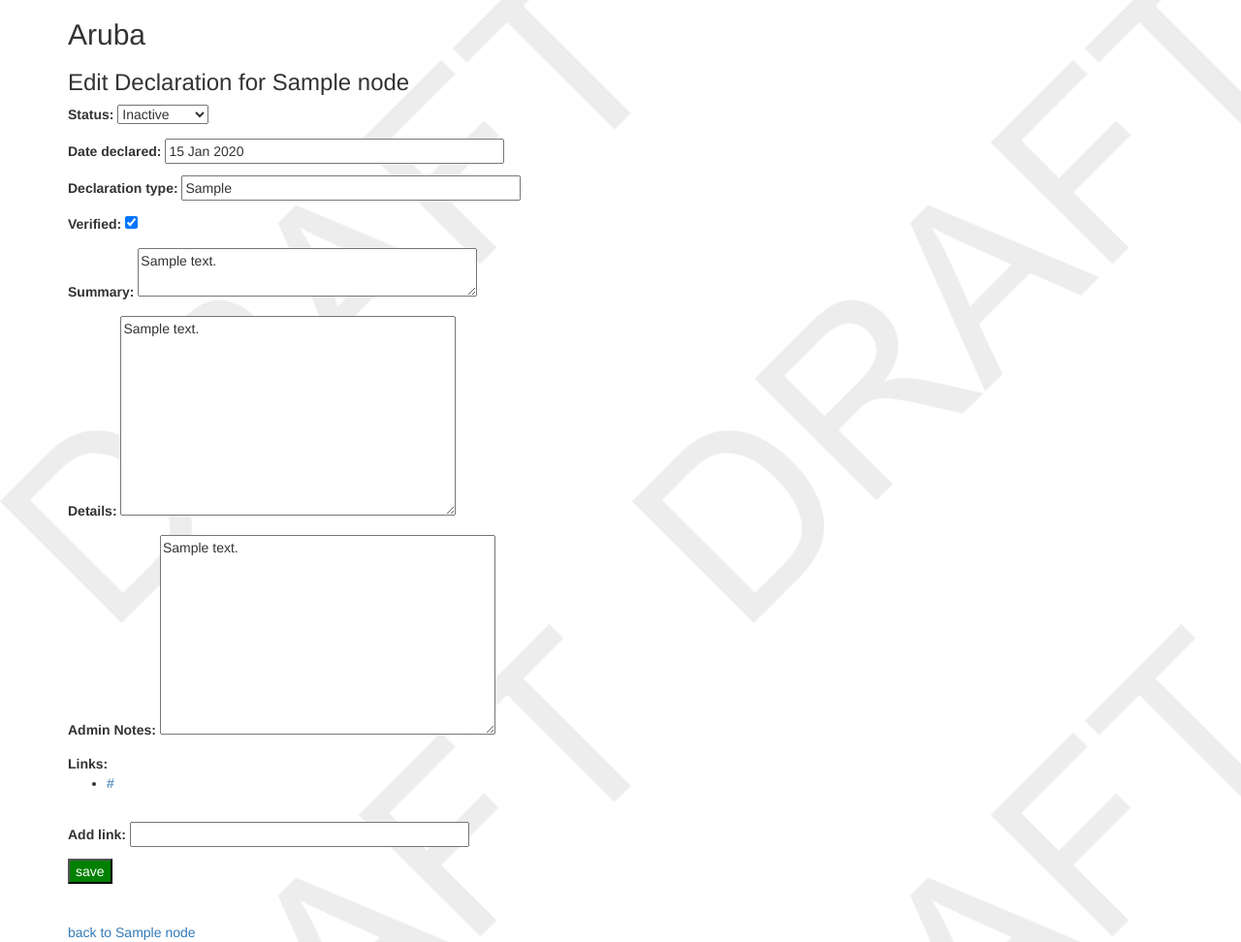
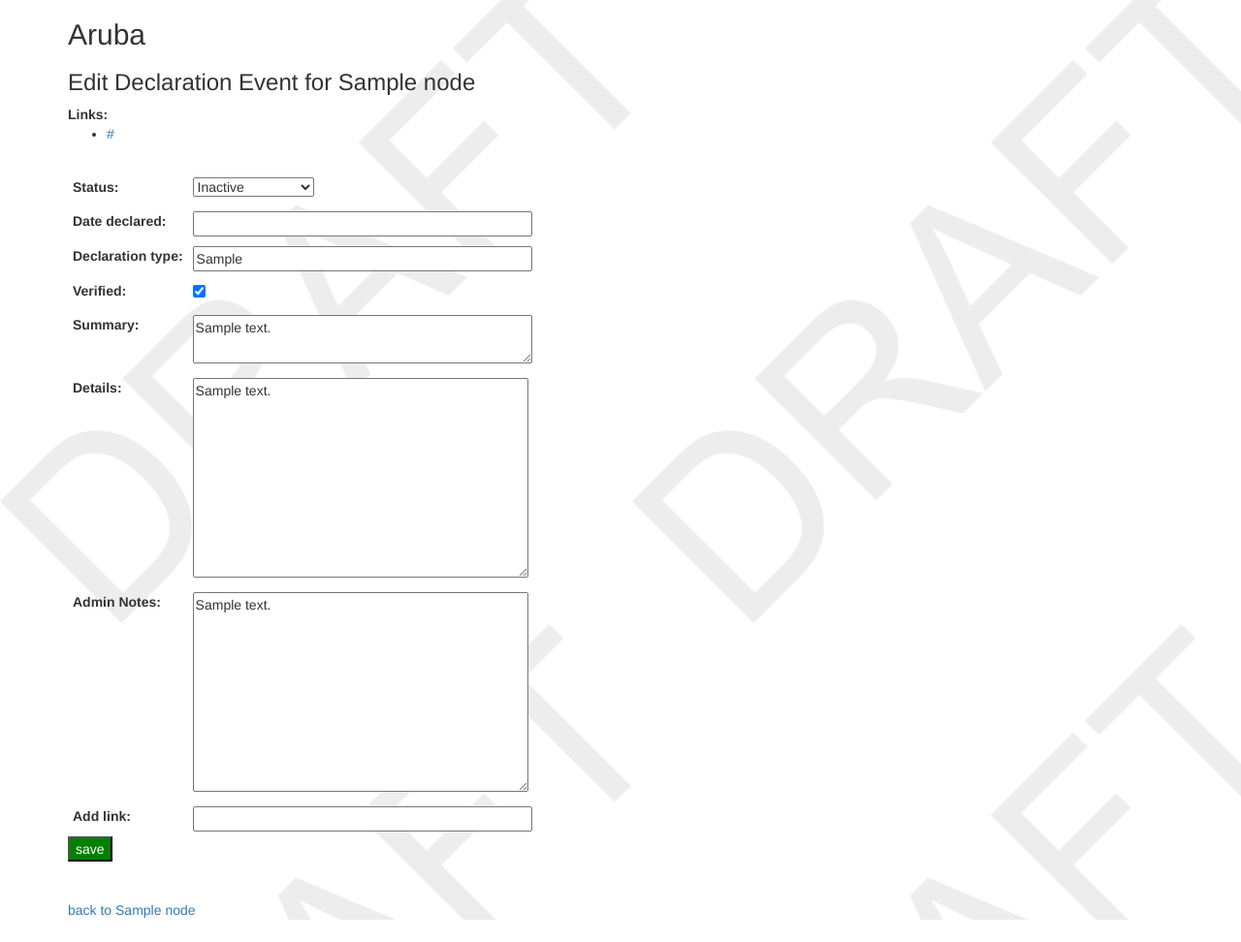
Before and after one commit to xpatiate/climate-emergency-declarations, a Django app: page /cegov/declaration/edit/1/ in a window 1280 px wide. Shown: the part 51-1023 px from the top of the page at 97% size. After the commit the page ends 1000 px from the top, so only its background shows below. Run offline with Django 3.2, Linux system fonts and the light colour scheme; data comes from the database, SQL or seed files in the repository; tables that the repository leaves empty hold one stand-in row (values such as "Sample post"); parts of the project's set-up code (start-up, migrations or seed data) failed here and were passed over; some libraries are stand-ins or nearby versions.

Commit message:
Add new declaration status values, rename date_declared to be more generic; tidy up form appearance

```diff
--- a/govtrack/models.py
+++ b/govtrack/models.py
@@ -122,7 +122,7 @@
         if order_by == 'date':
             # XXX ideally pass order_name as well
             # and allow asc/desc
-            order_by = 'date_declared'
+            order_by = 'event_date'
         else:
             order_by = order_name
         filter_args = {
@@ -137,7 +137,7 @@
             except ValueError as ex:
                 pass
             if date_obj:
-                filter_args['date_declared__lt']=before_date
+                filter_args['event_date__lt']=before_date
         after_date = kwargs.get('after')
         if after_date:
             date_obj = None
@@ -146,7 +146,7 @@
             except ValueError as ex:
                 pass
             if date_obj:
-                filter_args['date_declared__gt']=after_date
+                filter_args['event_date__gt']=after_date
 
         dlist = Declaration.objects.filter(**filter_args).order_by(order_by)
         return dlist
@@ -283,7 +283,7 @@
 
     @property
     def declarations(self):
-        children = Declaration.objects.filter(node=self.id).order_by('date_declared')
+        children = Declaration.objects.filter(node=self.id).order_by('event_date')
         return children
 
     @property
@@ -412,7 +412,7 @@
     @property
     def latest_declaration(self):
         try:
-            return Declaration.objects.filter(node=self.id).latest('date_declared')
+            return Declaration.objects.filter(node=self.id).latest('event_date')
         except Declaration.DoesNotExist as ex:
             pass
 
@@ -494,12 +494,19 @@
     REJECTED = 'R'
     REVOKED = 'V'
     PROGRESS = 'P'
+    # Temporary settings - for now we will use declaration to hold information
+    # on whether applications to list a govt as declared have been accepted or not
+    # Eventually this data should be moved out into a separate 'decision' object
+    LISTING_ACCEPTED = 'L'
+    LISTING_REJECTED = 'J'
     STATUS_TYPES = [
         (DECLARED, 'Declared'),
         (INACTIVE, 'Inactive'),
         (REJECTED, 'Rejected'),
         (REVOKED, 'Revoked'),
-        (PROGRESS, 'In Progress')
+        (PROGRESS, 'In Progress'),
+        (LISTING_ACCEPTED, 'Listing Accepted'),
+        (LISTING_REJECTED, 'Listing Rejected'),
     ]
     STATUS_MAP = { s[0]: s[1] for s in STATUS_TYPES }
     status = models.CharField(
@@ -507,7 +514,7 @@
         choices = STATUS_TYPES,
         default=DECLARED,
     )
-    date_declared = models.DateField('date declared')
+    event_date = models.DateField(verbose_name='Event date')
     links = GenericRelation(Link, null=True, related_query_name='link')
 
     declaration_type = models.CharField(max_length=256, blank=True)
@@ -525,13 +532,13 @@
         return self.STATUS_MAP[self.status]
 
     def __str__(self):
-        return '%s: %s' % (self.status_name, self.display_date_declared())
+        return '%s: %s' % (self.status_name, self.display_event_date())
 
     @property
     def is_declared(self):
         return self.status == 'D'
 
-    def display_date_declared(self):
-        ddate = self.date_declared
+    def display_event_date(self):
+        ddate = self.event_date
         if ddate:
             return ddate.strftime('%d %B, %Y')
--- a/govtrack/static/govtrack/style.css
+++ b/govtrack/static/govtrack/style.css
@@ -124,6 +124,10 @@
     margin: 0;
 }
 
+table.form-table td, table.form-table th{
+    padding: 5px;
+    vertical-align: top;
+}
 .errorlist {
     background-color: pink;
 }
--- a/govtrack/templates/govtrack/country.html
+++ b/govtrack/templates/govtrack/country.html
@@ -9,9 +9,11 @@
 {% if action == 'edit' %}
 <form method='POST' action='{% url 'country_edit' country.id %}'>
 {% csrf_token %}
-{{ form.as_p }}
+<table class='form-table'>
+{{ form.as_table }}
 {% include 'govtrack/links.html' %}
-{{ linkform.as_p }}
+{{ linkform.as_table }}
+</table>
 <input type='submit' value='save' class='button-save'>
 <br>
 {% else %}
--- a/govtrack/templates/govtrack/declare.html
+++ b/govtrack/templates/govtrack/declare.html
@@ -7,9 +7,9 @@
 
 {% block heading %}
 {% if action == "add" %}
-<h3>Add a Declaration for {{ node.name }}</h3>
+<h3>Add a Declaration Event for {{ node.name }}</h3>
 {% elif action == "edit" %}
-<h3>Edit Declaration for {{ node.name }}</h3>
+<h3>Edit Declaration Event for {{ node.name }}</h3>
 {% else %}
 <h3>{{ node.name }}</h3>
 <p><b>Type:</b> {{ node.nodetype.name }}</p>
@@ -31,9 +31,11 @@
 {% endblock %}
     '>
 {% csrf_token %}
-{{ form.as_p }}
+<table class='form-table'>
+{{ form.as_table }}
 {% include 'govtrack/links.html' %}
-{{ linkform.as_p }}
+{{ linkform.as_table }}
+</table>
 {% block formextra %}
 <script>
   $(function () {
--- a/govtrack/templates/govtrack/node.html
+++ b/govtrack/templates/govtrack/node.html
@@ -39,9 +39,11 @@
 {% endblock %}
     '>
 {% csrf_token %}
-{{ form.as_p }}
+<table class='form-table'>
+{{ form.as_table }}
 {% include 'govtrack/links.html' %}
-{{ linkform.as_p }}
+{{ linkform.as_table }}
+</table>
 {% block formextra %}{% endblock %}
 <input type='submit' value='save' class='button-save'>
 </form>
--- a/govtrack/templates/govtrack/nodetype.html
+++ b/govtrack/templates/govtrack/nodetype.html
@@ -23,9 +23,11 @@
     {% endif %}
     >
 {% csrf_token %}
-{{ form.as_p }}
+<table class='form-table'>
+{{ form.as_table }}
 {% include 'govtrack/links.html' %}
-{{ linkform.as_p }}
+{{ linkform.as_table }}
+</table>
 <input type='submit' value='save' class='button-save'>
 <br><br>
 <a href='{% url 'country' country.id %}' class='button-cancel'>back to {{ country.name }}</a>
```
Also changed, not shown: govtrack/migrations/0012_auto_20190811_1722.py (added).
